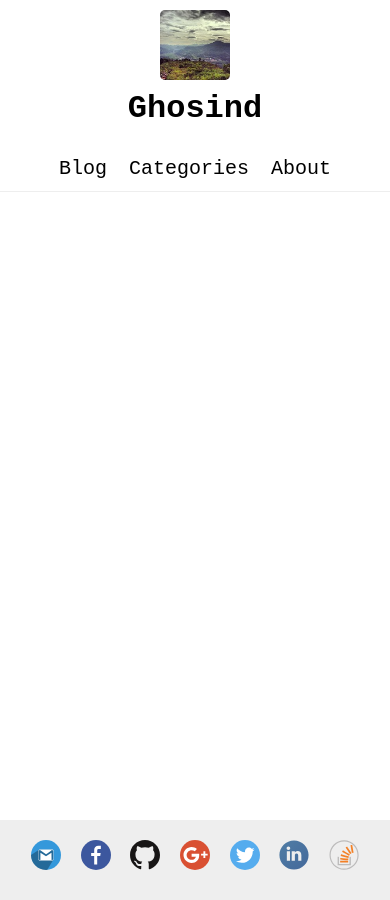
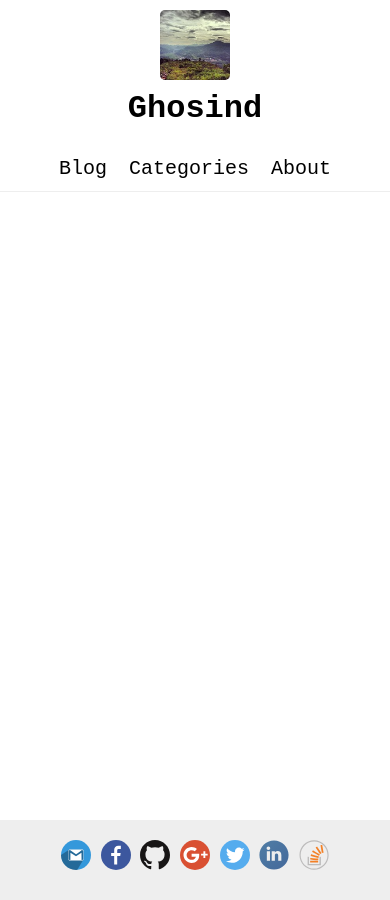
Before and after one commit to ghosind/ghosind.github.io, a Jekyll site: the page built from index.html, in a window 390 px wide. Built offline with Jekyll 4.4.1, drawn with Linux system fonts in a browser that asks for light colours; the list of posts is cut into pages by our own code.

Commit message:
fix syle: icon's width overflow

```diff
--- a/css/style.css
+++ b/css/style.css
@@ -6,11 +6,6 @@
 
 html, body {
   height: 100%;
-}
-
-.wrap {
-  min-height: 100%;
-  position: relative;
 }
 
 a {
@@ -72,6 +67,11 @@
   background: #f5f5f5;
   border-bottom: 1px solid #CCC;
   padding: 8px;
+}
+
+.wrap {
+  min-height: 100%;
+  position: relative;
 }
 
 .container {
@@ -275,7 +275,7 @@
   .svg-icon {
     background-size: 30px 30px;
     display: inline-block;
-    margin: 0 5px;
+    margin: 0px;
     height: 30px;
     width: 30px;
   }
```
